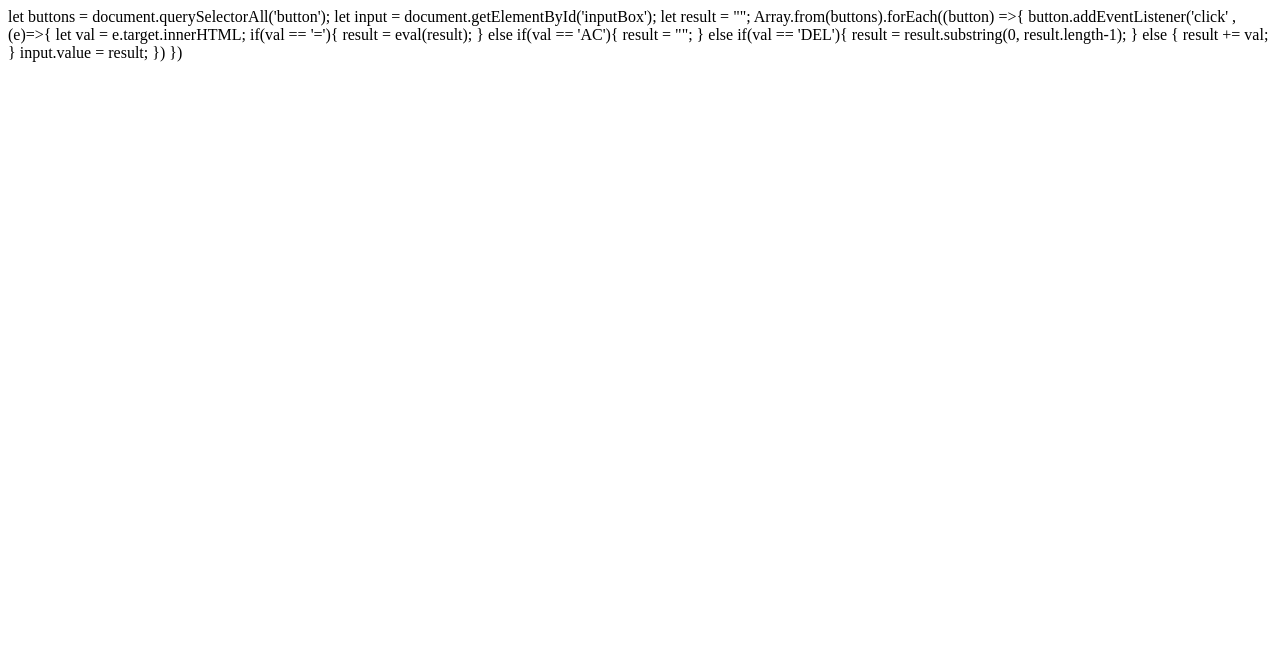
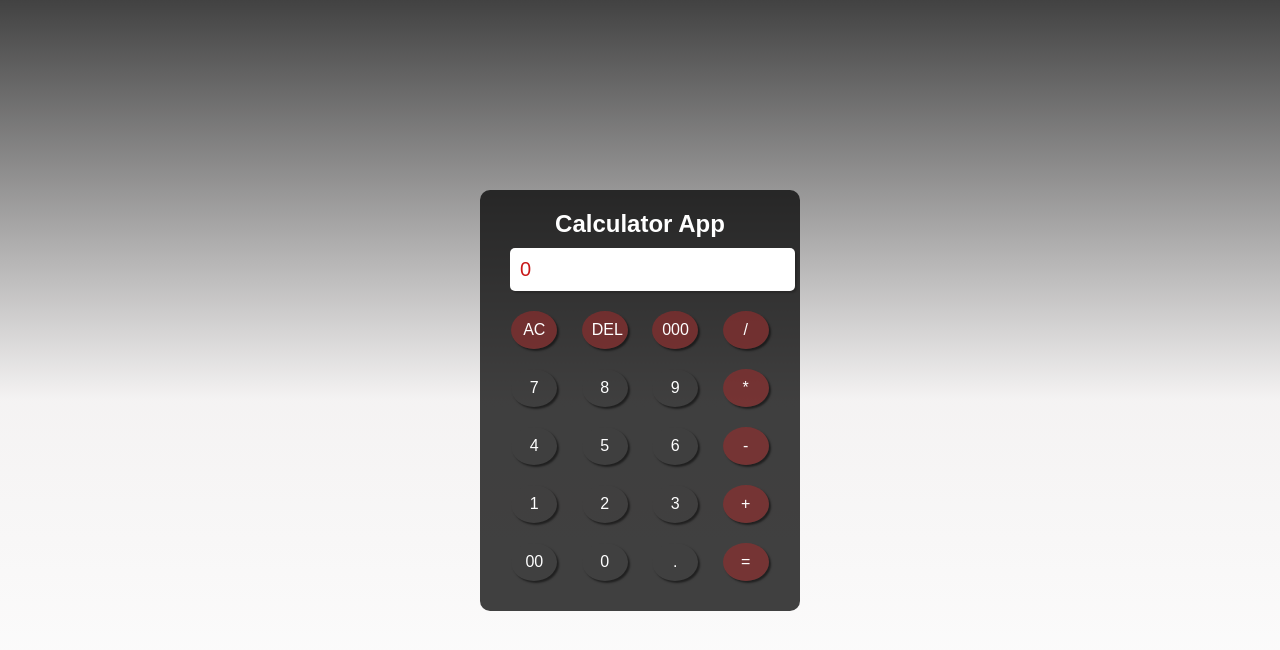
Before and after one commit to DEEPAKRAJORIYA352/CALCULATOR-APP-, a plain HTML site: page index.html in a window 1280 px wide. Drawn offline with Linux system fonts and the light colour scheme.

Commit message:
Update index.html

```diff
--- a/index.html
+++ b/index.html
@@ -1,33 +1,50 @@
+<!DOCTYPE html>
+<html lang="en">
+<head>
+    <meta charset="UTF-8">
+    <meta name="viewport" content="width=device-width, initial-scale=1.0">
+    <title>Calculator App</title>
+    <link rel="stylesheet" href="style.css">
+</head>
+<body>
+    <div class="calculator">
 
-let buttons = document.querySelectorAll('button');
-let input = document.getElementById('inputBox');
+        <h2 id="calTitle">Calculator App</h2>
+        <input type="text" id="inputBox" placeholder="0">
 
-let result = "";
-
-Array.from(buttons).forEach((button) =>{
-
-    button.addEventListener('click' , (e)=>{
-
-        let val = e.target.innerHTML;
-
-        if(val == '='){
-            result = eval(result);
-        }
-
-        else if(val == 'AC'){
-            result = "";
-        }
-
-        else if(val == 'DEL'){
-            result = result.substring(0, result.length-1);
-        }
-
-        else {
-            result += val;
-
-        }
-
-         input.value = result;
-
-    })
-})
+        <div class="btn" id="buttons">
+            <div>
+                <button class="operator">AC</button>
+                <button class="operator">DEL</button>
+                <button class="operator">000</button>
+                <button class="operator">/</button>
+            </div>
+            <div>
+                <button>7</button>
+                <button>8</button>
+                <button>9</button>
+                <button class="operator">*</button>
+            </div>
+            <div>
+                <button>4</button>
+                <button>5</button>
+                <button>6</button>
+                <button class="operator">-</button>
+            </div>
+            <div>
+                <button>1</button>
+                <button>2</button>
+                <button>3</button>
+                <button class="operator">+</button>
+            </div>
+            <div>
+                <button>00</button>
+                <button>0</button>
+                <button>.</button>
+                <button class="operator">=</button>
+            </div>
+        </div>
+    </div>
+    <script src="script.js"></script>
+</body>
+</html>
```
